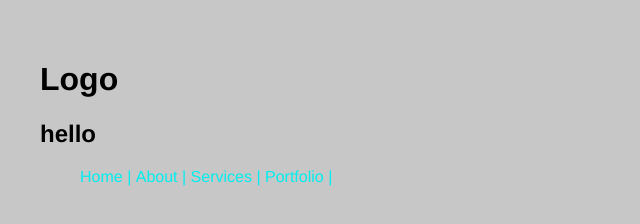
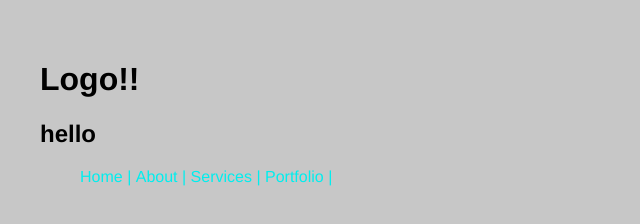
Before and after one commit to stephen0220/myfirstrepository, a plain HTML site: page index.html in a window 1280 px wide. Shown: the full height of the page, 0-640 px from the left. Drawn offline with Linux system fonts and the light colour scheme.

Commit message:
added 2 excalmation points

```diff
--- a/index.html
+++ b/index.html
@@ -7,7 +7,7 @@
 	</head>
 	<body>
 		<div>
-			<h1>Logo</h1>
+			<h1>Logo!!</h1>
 			<h2>hello</h2>
 			<nav>
 				<ul>
```
